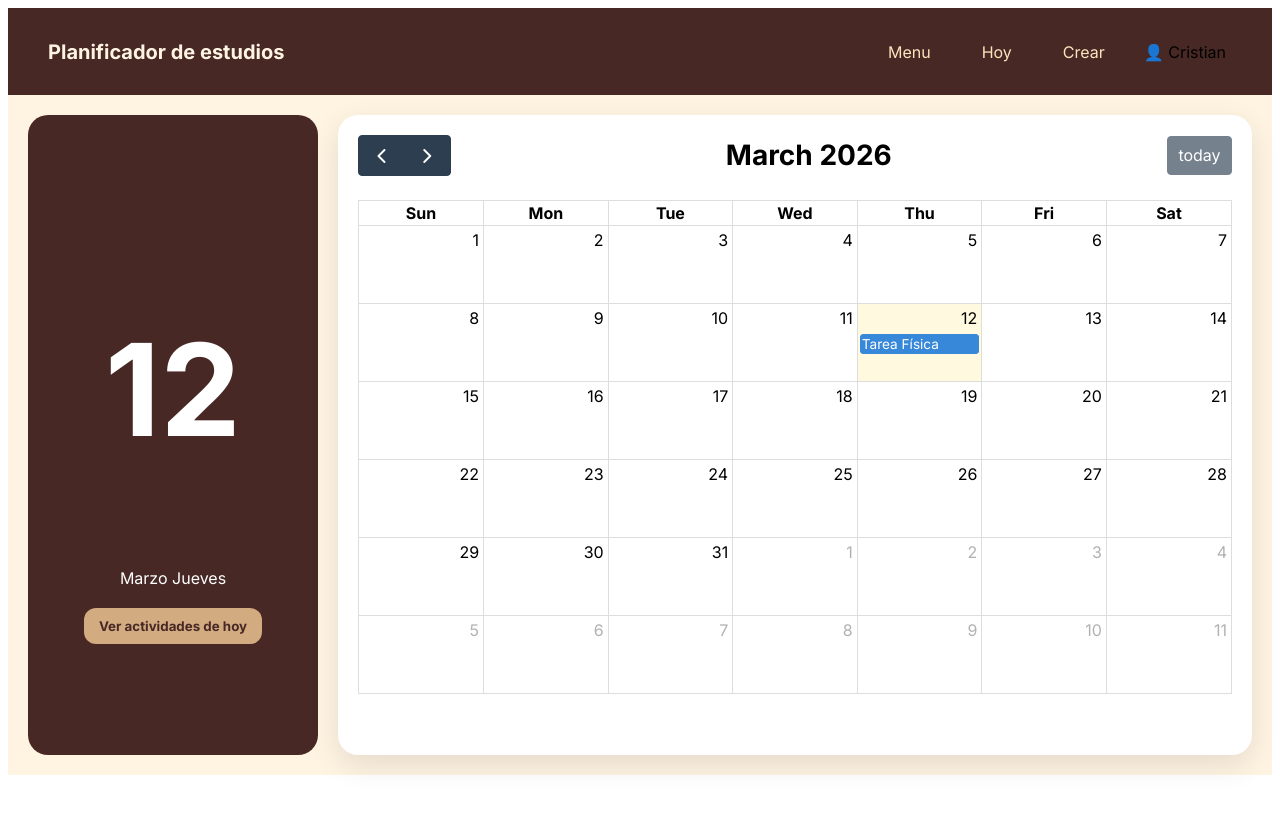
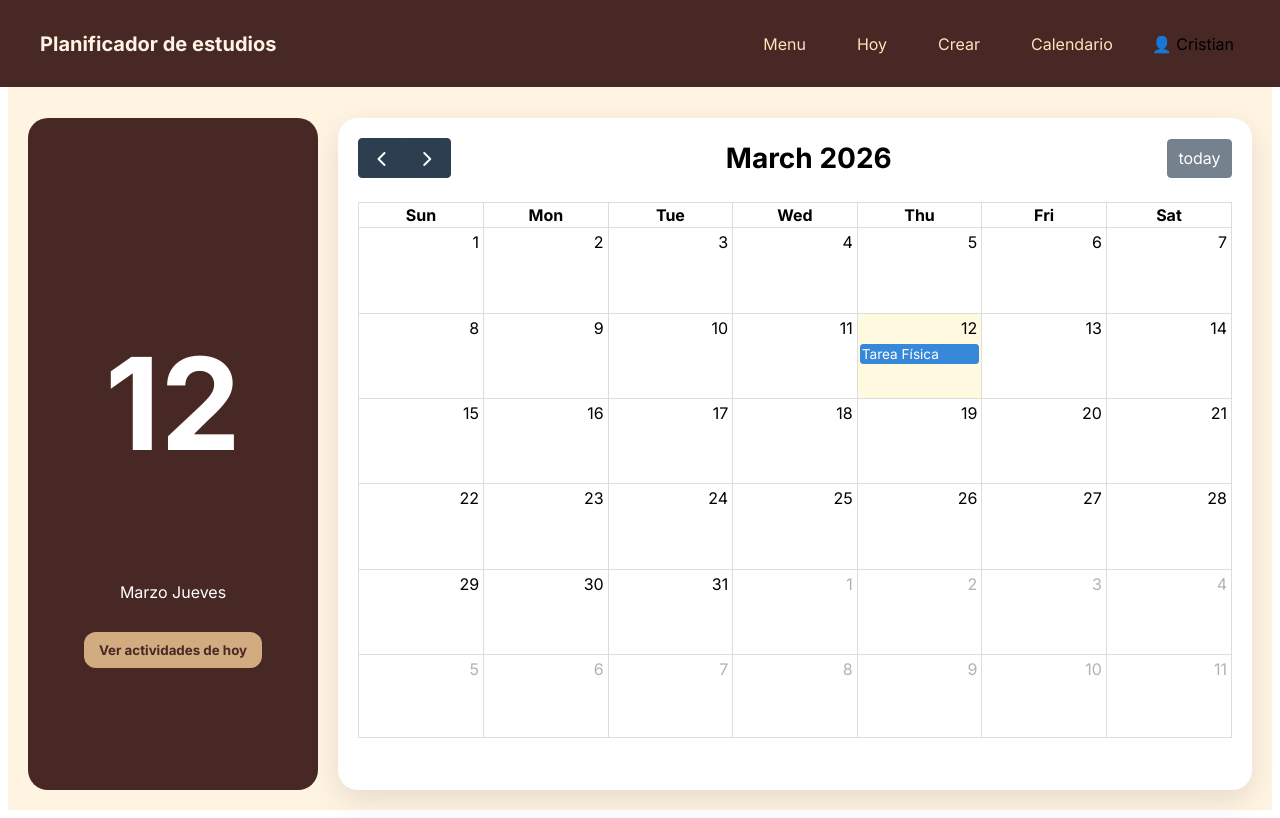
Before and after one commit to Sepul11/planificador-estudios-frontend, a React (Vite) app: page /calendario in a window 1280 px wide. Built offline with nearby package versions, Linux system fonts and the light colour scheme.

Commit message:
calendario y arreglos en pantalla y navbar

```diff
--- a/src/components/NavBar.jsx
+++ b/src/components/NavBar.jsx
@@ -19,6 +19,7 @@ function Navbar() {
         <Link to="/menu">Menu</Link>
         <Link to="/hoy">Hoy</Link>
         <Link to="/crear">Crear</Link>
+        <Link to="/calendario">Calendario</Link>
 
         {/* Perfil */}
         <div className="profile-container">
--- a/src/components/Navbar.css
+++ b/src/components/Navbar.css
@@ -1,4 +1,12 @@
 .navbar {
+  position: fixed;
+  top: 0;
+  left: 0;
+  right: 0; /* 🔥 en vez de width: 100% */
+  z-index: 1000;
+
+  box-sizing: border-box; /* 🔥 clave */
+
   display: flex;
   justify-content: space-between;
   align-items: center;
--- a/src/pages/Actividad.jsx
+++ b/src/pages/Actividad.jsx
@@ -73,7 +73,7 @@ function Actividad() {
   }
 
   return (
-    <div style={container}>
+    <div style={{ ...container, paddingTop: "110px" }}>
 
       <button style={backBtn} onClick={() => navigate("/hoy")}>
         ← Volver
@@ -118,7 +118,7 @@ function Actividad() {
 /* ===== STYLES ===== */
 
 const container = {
-  minHeight: "100vh",
+  height: "calc(100vh - 160px)",
   background: "#FFF4E2",
   padding: "2rem",
 };
--- a/src/pages/Calendario.jsx
+++ b/src/pages/Calendario.jsx
@@ -34,7 +34,7 @@ function Calendario() {
   };
 
   return (
-    <div style={layout}>
+    <div style={{ ...layout, paddingTop: "110px" }}>
 
       {/* 🔵 PANEL IZQUIERDO */}
       <div style={sidePanel}>
@@ -58,8 +58,7 @@ function Calendario() {
           plugins={[dayGridPlugin]}
           initialView="dayGridMonth"
           events={eventos}
-          height="auto"
-          aspectRatio={1.6}
+          height="75vh"
           headerToolbar={{
             left: "prev,next",
             center: "title",
@@ -84,7 +83,7 @@ const layout = {
   gap: "20px",
   padding: "20px",
   background: colors.base,
-  minHeight: "80vh",
+  minHeight: "84vh",
 };
 
 const sidePanel = {
@@ -118,6 +117,8 @@ const btnHoy = {
   color: "#472825",
   fontWeight: "bold",
   cursor: "pointer",
+  marginTop: "10px",
+  transition: "0.2s",
 };
 
 const calendarContainer = {
--- a/src/pages/CrearActividad.jsx
+++ b/src/pages/CrearActividad.jsx
@@ -185,7 +185,7 @@ function CrearActividad() {
   }
 
   return (
-    <div style={container}>
+    <div style={{ ...container, paddingTop: "70px" }}>
       <h1 style={title}>Crear actividad</h1>
 
       <div style={card}>
@@ -335,9 +335,8 @@ function CrearActividad() {
   );
 }
 
-
 const container = {
-  minHeight: "100vh",
+  height: "calc(100vh - 120px)",
   background: "#FFF4E2",
   padding: "2rem",
 };
--- a/src/pages/Hoy.jsx
+++ b/src/pages/Hoy.jsx
@@ -80,7 +80,7 @@ function Hoy() {
     }, 0);
 
   return (
-    <div style={container}>
+    <div style={{ ...container, paddingTop: "80px" }}>
 
       <header style={header}>
         <h1>Hoy</h1>
@@ -227,7 +227,7 @@ function Hoy() {
 /* ===== STYLES ===== */
 
 const container = {
-  minHeight: "100vh",
+  height: "calc(100vh - 130px)",
   background: "#FFF4E2",
   padding: "2rem",
   position: "relative",
--- a/src/pages/Menu.jsx
+++ b/src/pages/Menu.jsx
@@ -29,7 +29,7 @@ function Menu() {
 }
 
 const container = {
-  minHeight: "100vh",
+  height: "calc(100vh - 18px)",
   display: "flex",
   flexDirection: "column",
   justifyContent: "center",
```
